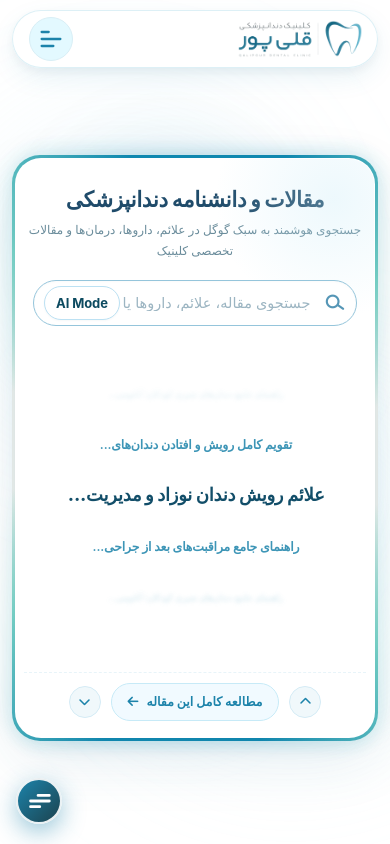
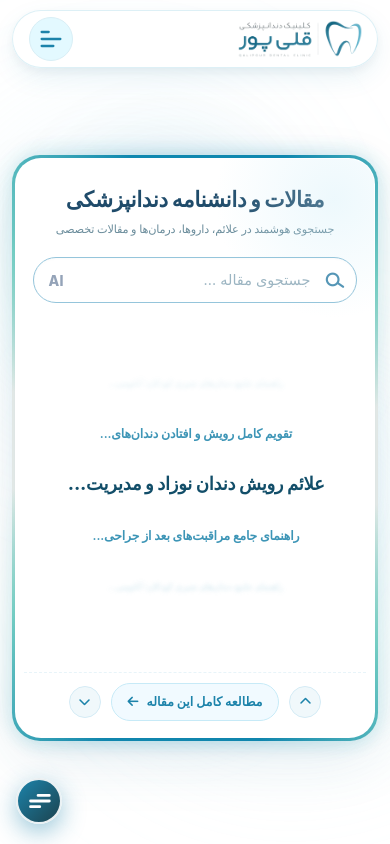
Before and after one commit to Mahdi-MMD/gholipour-dental-clinic, a Next.js app: page /articles in a window 390 px wide. Built offline with nearby package versions, Linux system fonts and the light colour scheme; a small style sheet from the web is missing; a web font is replaced by a local one.

Commit message:
style(articles): refine mobile AI button, placeholder, and single-line subtitles

```diff
--- a/src/app/articles.css
+++ b/src/app/articles.css
@@ -392,7 +392,7 @@
   padding: 0 11px; /* Narrowed width per user request */
   border-radius: 20px;
   background: #ffffff;
-  border: 1.2px solid #bce1f3;
+  border: 1.2px solid transparent; /* Completely transparent / white border per user request */
   color: #0c4a60; /* Clear readable blue text */
   font-family: -apple-system, BlinkMacSystemFont, "Segoe UI", Roboto, sans-serif;
   font-size: 13px;
@@ -402,14 +402,14 @@
   outline: none;
   user-select: none;
   letter-spacing: -0.1px;
-  box-shadow: 0 1px 2px rgba(12, 74, 96, 0.04);
+  box-shadow: 0 1px 3px rgba(12, 74, 96, 0.05);
   position: relative;
   z-index: 3;
 }
 
 .google-ai-mode-pill:hover {
   background: #f7fcfe;
-  border-color: #8cd2f0;
+  border-color: #ffffff;
   color: #0284c7;
 }
 
@@ -417,6 +417,14 @@
   font-size: 13px;
   font-weight: 700;
   white-space: nowrap;
+}
+
+.google-ai-mode-label-desktop {
+  display: inline-block;
+}
+
+.google-ai-mode-label-mobile {
+  display: none;
 }
 
 /* Active State */
@@ -820,8 +828,13 @@
     letter-spacing: -0.3px;
   }
   .articles-page-subtitle {
-    font-size: 12px;
+    font-size: clamp(10.5px, 2.9vw, 12px);
     margin: 6px 0 0;
+    white-space: nowrap;
+    overflow: hidden;
+    text-overflow: ellipsis;
+    max-width: 100%;
+    letter-spacing: -0.2px;
   }
   .articles-search-wrap {
     margin-bottom: 22px; /* More space between search box and wheel below */
@@ -829,7 +842,7 @@
   }
   .articles-search-input {
     height: 46px;
-    padding: 0 46px 0 42px; /* Right for search icon, Left for clear button */
+    padding: 0 46px 0 58px; /* Right for search icon, Left for text-only AI toggle + clear button */
     font-size: 13.5px;
   }
   .articles-search-icon {
@@ -837,9 +850,58 @@
     font-size: 17px;
   }
   .articles-clear-search-btn {
-    left: 12px;
+    left: 8px;
     font-size: 15px;
     padding: 4px;
+  }
+  /* Remove rotating react border effects completely in mobile view */
+  .google-ai-mode-pill-wrapper.is-active-reactor::before,
+  .google-ai-mode-pill-wrapper.is-active-reactor::after {
+    display: none !important;
+  }
+  .google-ai-mode-pill-wrapper {
+    padding: 0;
+  }
+  /* Plain text AI toggle with no border or box */
+  .google-ai-mode-pill {
+    height: auto;
+    padding: 4px 6px;
+    border: none !important;
+    background: transparent !important;
+    box-shadow: none !important;
+    cursor: pointer;
+    -webkit-tap-highlight-color: transparent;
+    transition: color 0.2s ease, text-shadow 0.2s ease;
+  }
+  /* Explicitly Gray when turned off */
+  .google-ai-mode-pill,
+  .google-ai-mode-pill.is-inactive,
+  .google-ai-mode-pill.is-inactive:hover,
+  .google-ai-mode-pill.is-inactive:focus {
+    color: #94a3b8 !important;
+    background: transparent !important;
+    border: none !important;
+    box-shadow: none !important;
+    text-shadow: none !important;
+  }
+  /* High contrast vibrant light blue when turned on */
+  .google-ai-mode-pill.is-active,
+  .google-ai-mode-pill.is-active:hover,
+  .google-ai-mode-pill.is-active:focus {
+    color: #0284c7 !important;
+    background: transparent !important;
+    border: none !important;
+    box-shadow: none !important;
+    text-shadow: 0 0 10px rgba(2, 132, 199, 0.4) !important;
+  }
+  .google-ai-mode-label-desktop {
+    display: none !important;
+  }
+  .google-ai-mode-label-mobile {
+    display: inline-block !important;
+    font-size: 14px;
+    font-weight: 800;
+    letter-spacing: 0.2px;
   }
   .articles-swiper-layout {
     height: 255px; /* Increased drawer height for looser wheel line spacing */
--- a/src/app/articles/page.tsx
+++ b/src/app/articles/page.tsx
@@ -77,6 +77,16 @@ export default function ArticlesPage() {
   // Conversational Chat History in AI Mode
   const [chatHistory, setChatHistory] = useState<ChatMessage[]>([]);
   const [followUpInput, setFollowUpInput] = useState('');
+  const [isMobile, setIsMobile] = useState(false);
+
+  useEffect(() => {
+    const checkMobile = () => {
+      setIsMobile(window.innerWidth <= 768);
+    };
+    checkMobile();
+    window.addEventListener('resize', checkMobile);
+    return () => window.removeEventListener('resize', checkMobile);
+  }, []);
 
   const swiperRef = useRef<SwiperType | null>(null);
   const chatScrollRef = useRef<HTMLDivElement>(null);
@@ -334,7 +344,11 @@ export default function ArticlesPage() {
               </h1>
               <p className="articles-page-subtitle">
                 {isAiMode
-                  ? 'پاسخ هوشمند و دقیق تر، با استناد به مقالات علمی و تجارب بالینی دندانپزشکی'
+                  ? isMobile
+                    ? 'پاسخ هوشمند و دقیق‌تر، با استناد به مقالات علمی و تجارب بالینی'
+                    : 'پاسخ هوشمند و دقیق‌تر، با استناد به مقالات علمی و تجارب بالینی دندانپزشکی'
+                  : isMobile
+                  ? 'جستجوی هوشمند در علائم، داروها، درمان‌ها و مقالات تخصصی'
                   : 'جستجوی هوشمند به سبک گوگل در علائم، داروها، درمان‌ها و مقالات تخصصی کلینیک'}
               </p>
             </div>
@@ -354,6 +368,8 @@ export default function ArticlesPage() {
                   placeholder={
                     isAiMode
                       ? 'سوال دندانپزشکی خود را بپرسید...'
+                      : isMobile
+                      ? 'جستجوی مقاله ...'
                       : 'جستجوی مقاله، علائم، داروها یا موضوعات...'
                   }
                   value={searchQuery}
@@ -390,8 +406,9 @@ export default function ArticlesPage() {
                   <div className={`google-ai-mode-pill-wrapper ${isAiMode ? 'is-active-reactor' : ''}`}>
                     <button
                       type="button"
-                      className={`google-ai-mode-pill ${isAiMode ? 'is-active' : ''}`}
-                      onClick={() => {
+                      className={`google-ai-mode-pill ${isAiMode ? 'is-active' : 'is-inactive'}`}
+                      onClick={(e) => {
+                        e.currentTarget.blur();
                         const nextMode = !isAiMode;
                         setIsAiMode(nextMode);
                         if (!nextMode) {
@@ -401,10 +418,11 @@ export default function ArticlesPage() {
                           handleSendChatMessage(searchQuery.trim());
                         }
                       }}
-                      title={isAiMode ? 'Turn off AI Mode' : 'Turn on AI Mode'}
+                      title={isAiMode ? 'خاموش کردن حالت هوشمند' : 'روشن کردن حالت هوشمند'}
                       aria-label="Google AI Mode toggle"
                     >
-                      <span className="google-ai-mode-label">AI Mode</span>
+                      <span className="google-ai-mode-label google-ai-mode-label-desktop">AI Mode</span>
+                      <span className="google-ai-mode-label google-ai-mode-label-mobile">AI</span>
                     </button>
                   </div>
                 </div>
```
